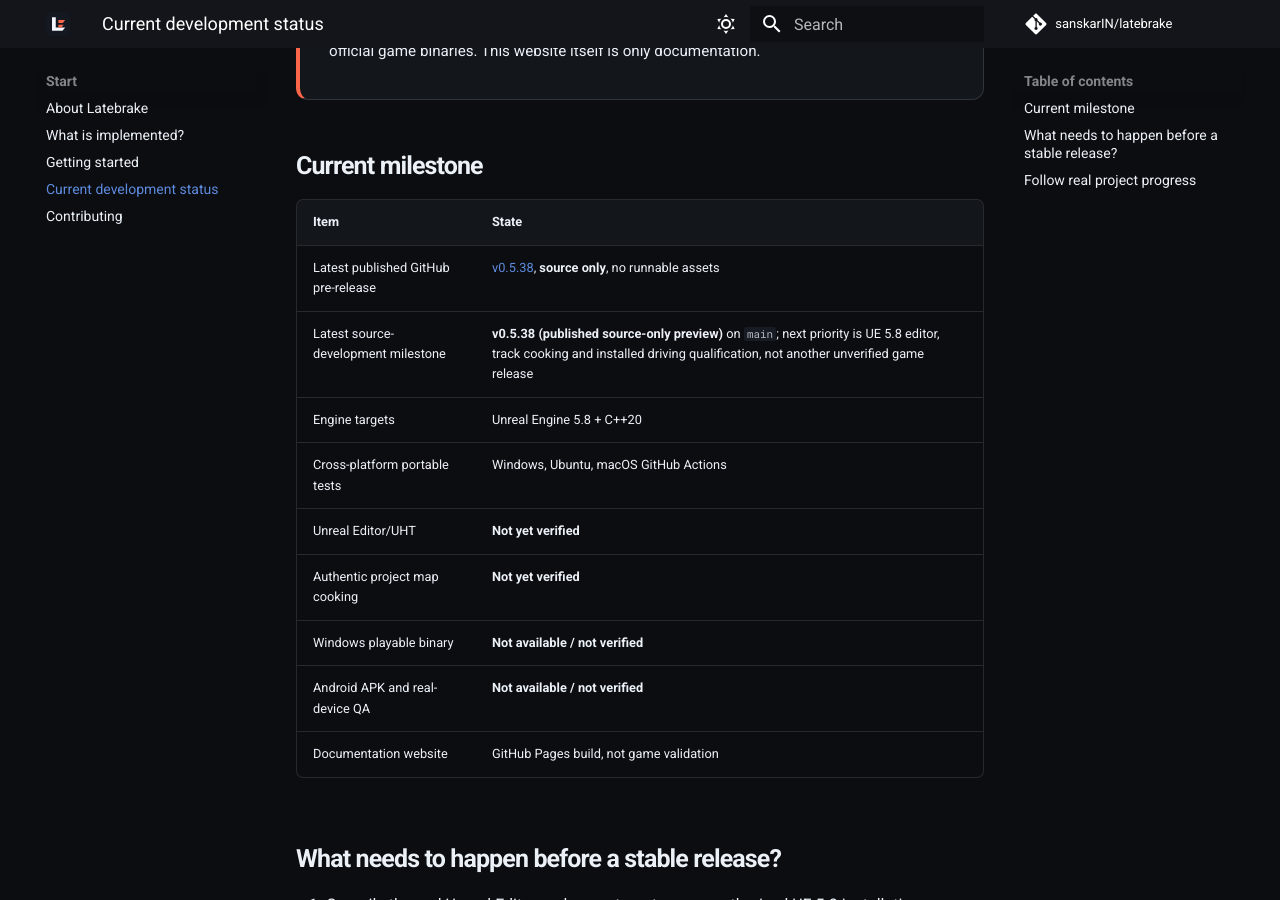
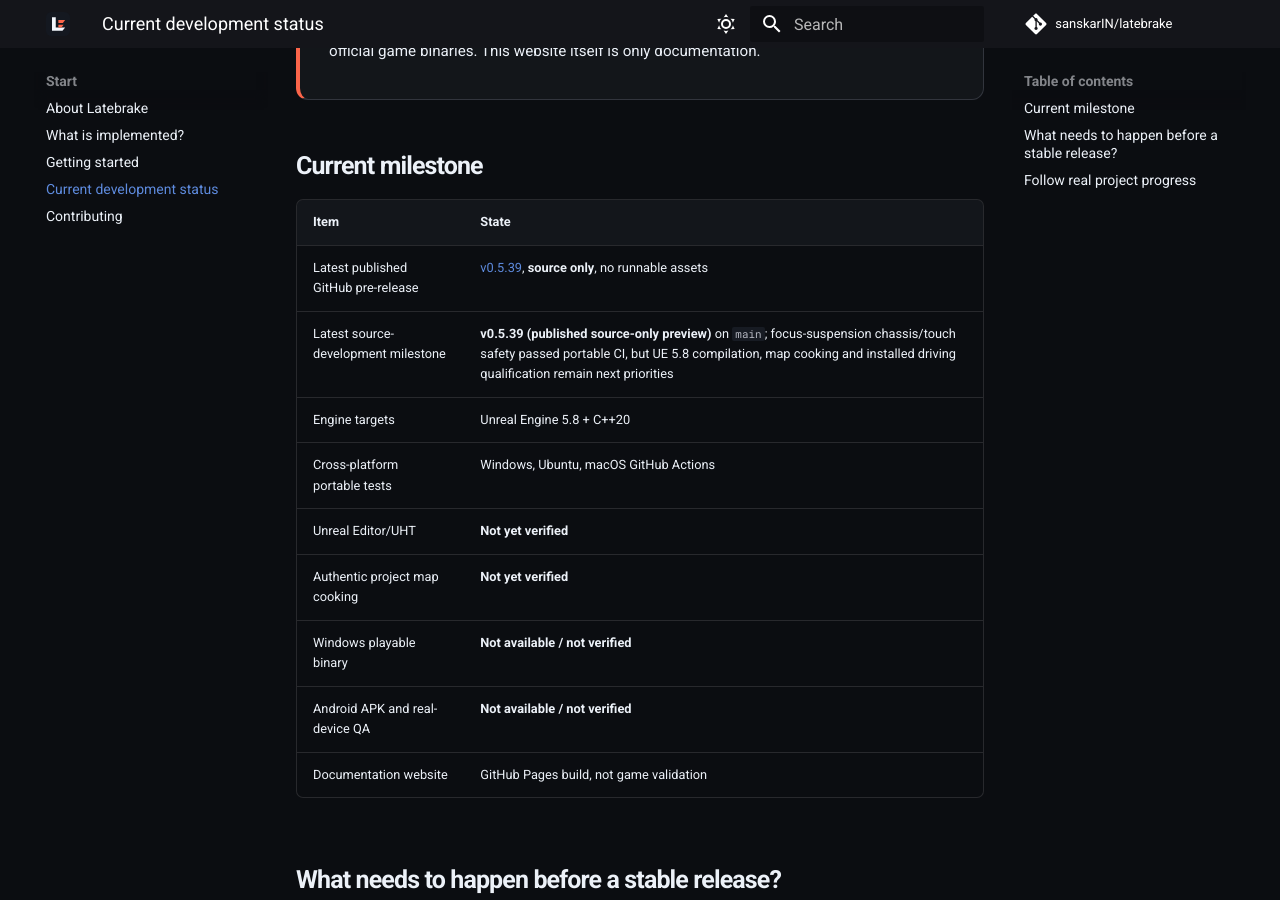
Before and after one commit to sanskarIN/latebrake, an MkDocs documentation site: the page built from docs/development-status.md, in a window 1280 px wide and 900 px high, scrolled down 308 px. Built offline with MkDocs 1.6.1 and Material for MkDocs 9.7.7, drawn with Linux system fonts in a browser that asks for light colours; comment, search, counter and statistics services are not loaded.

Commit message:
docs(pages): show current source-only release on development status

```diff
--- a/docs/development-status.md
+++ b/docs/development-status.md
@@ -9,8 +9,8 @@
 
 | Item | State |
 | --- | --- |
-| Latest published GitHub pre-release | [v0.5.38](https://github.com/sanskarIN/latebrake/releases/tag/v0.5.38), **source only**, no runnable assets |
-| Latest source-development milestone | **v0.5.38 (published source-only preview)** on `main`; next priority is UE 5.8 editor, track cooking and installed driving qualification, not another unverified game release |
+| Latest published GitHub pre-release | [v0.5.39](https://github.com/sanskarIN/latebrake/releases/tag/v0.5.39), **source only**, no runnable assets |
+| Latest source-development milestone | **v0.5.39 (published source-only preview)** on `main`; focus-suspension chassis/touch safety passed portable CI, but UE 5.8 compilation, map cooking and installed driving qualification remain next priorities |
 | Engine targets | Unreal Engine 5.8 + C++20 |
 | Cross-platform portable tests | Windows, Ubuntu, macOS GitHub Actions |
 | Unreal Editor/UHT | **Not yet verified** |
```
